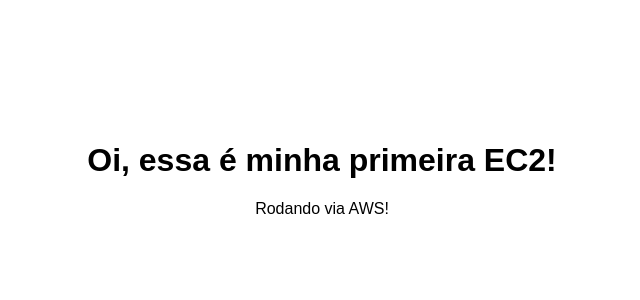
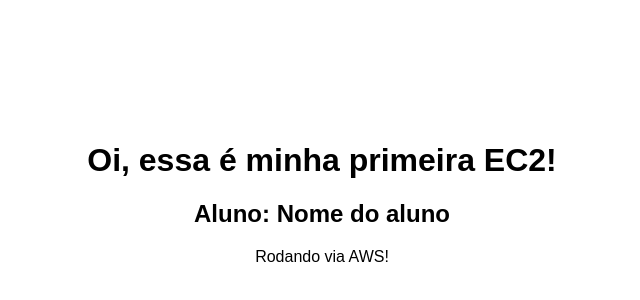
Before and after one commit to gabrielchagas13/primeira-ec2, a plain HTML site: page index.html in a window 1280 px wide. Shown: the part 114-414 px from the top of the page, without its empty margins (318-958 px from the left). Drawn offline with Linux system fonts and the light colour scheme.

Commit message:
add index.html

```diff
--- a/index.html
+++ b/index.html
@@ -4,6 +4,7 @@
 <head><title>Minha Primeira EC2</title></head>
 <body style="font-family:sans-serif;text-align:center;margin-top:20%;">
 <h1>Oi, essa é minha primeira EC2!</h1>
+<h2>Aluno: Nome do aluno</h2>
 <p>Rodando via AWS!</p>
 </body>
 </html>
```
